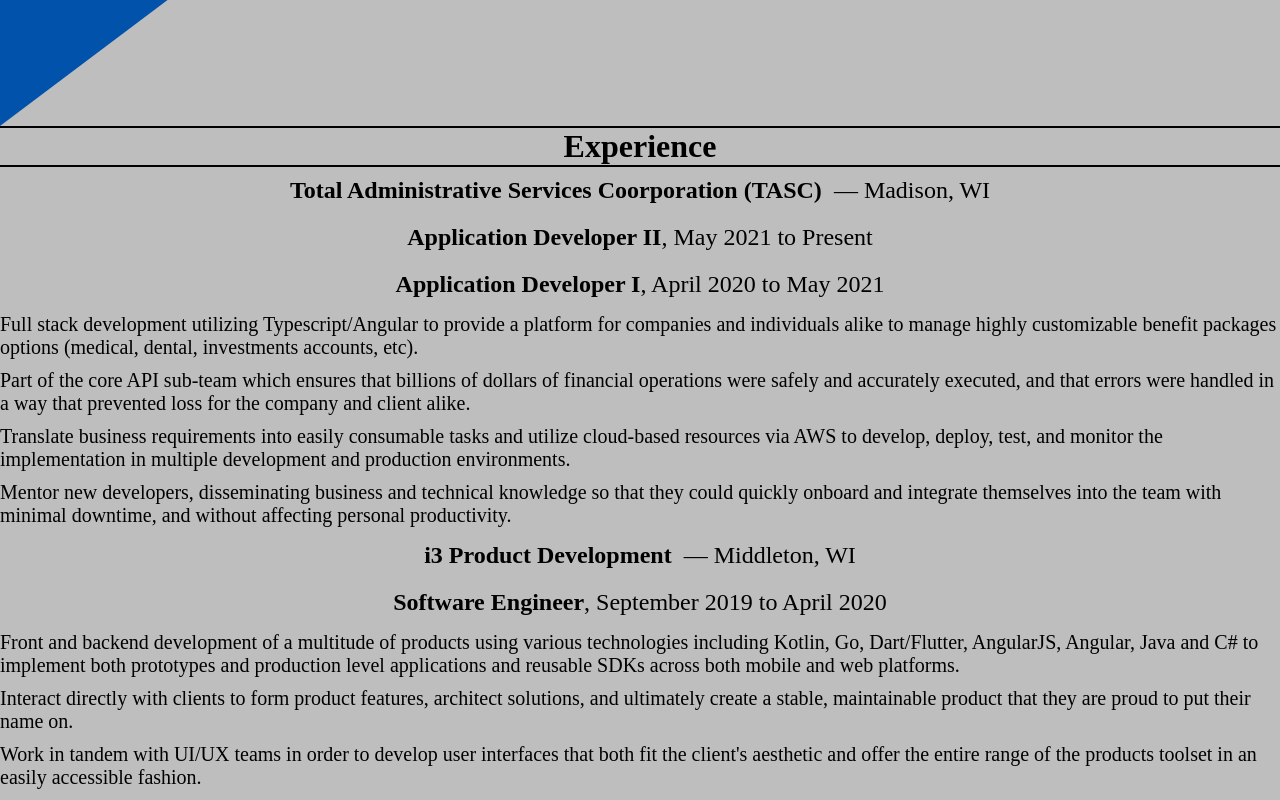
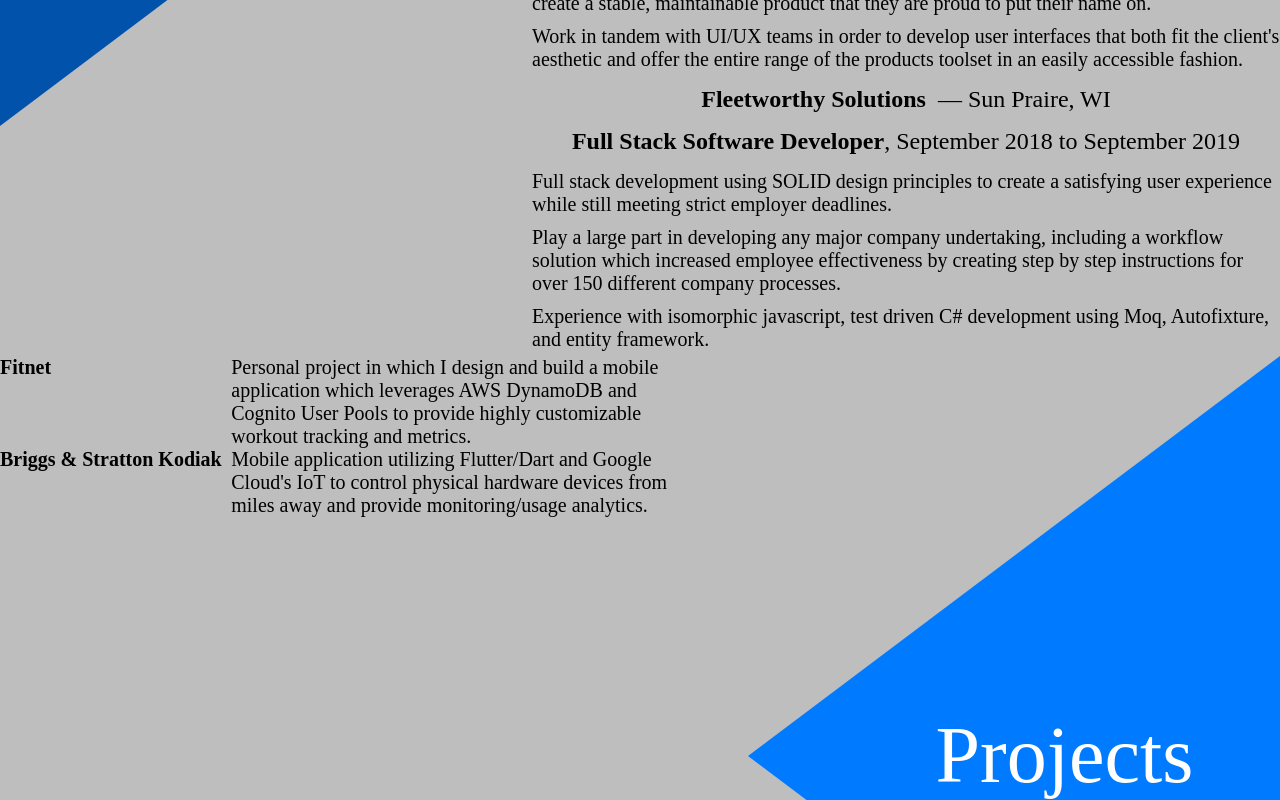
Before and after one commit to daniel-seaton/vue-resume, a Vue app: page / in a window 1280 px wide. Shown: the part 840-1640 px from the top of the page. Built offline with nearby package versions, Linux system fonts and the light colour scheme.

Commit message:
Adding animation to the sections; displaying section next to its title

```diff
--- a/package.json
+++ b/package.json
@@ -10,6 +10,7 @@
   },
   "dependencies": {
     "@types/uuid": "^8.3.4",
+    "aos": "^2.3.4",
     "emailjs-com": "^3.2.0",
     "moment": "^2.29.3",
     "pinia": "^2.0.13",
--- a/src/App.vue
+++ b/src/App.vue
@@ -15,6 +15,7 @@
 </template>
 
 <script lang="ts" setup>
+import AOS from 'aos';
   import AppHeader from '@/components/AppHeader.vue'
   import Section from '@/components/shared/Section.vue'
   import SelfDisplay from '@/components/SelfDisplay.vue'
@@ -24,7 +25,7 @@
   import { useJobsStore } from '@/stores/jobs'
   import { useContactsStore } from '@/stores/contacts'
   import { useProjectsStore } from '@/stores/projects'
-  import { computed } from '@vue/runtime-core'
+  import { computed, onMounted } from '@vue/runtime-core'
 
   const stores = {
     jobs: useJobsStore(),
@@ -35,6 +36,13 @@
   const self = computed(() => stores.contacts.self);
   const jobs = computed(() => stores.jobs.jobs);
   const projects = computed(() => stores.projects.projects);
+
+  onMounted(() => {
+    AOS.init({
+      anchorPlacement: 'center-center',
+      easing: 'ease-in',
+    })
+  })
 </script>
 
 <style lang="scss">
--- a/src/components/JobsDisplay/JobsDisplay.vue
+++ b/src/components/JobsDisplay/JobsDisplay.vue
@@ -1,6 +1,7 @@
 <template>
-    <div id="experience" class="Jobs-Display__title">Experience</div>
+    <div>
     <JobListItem v-for="job in jobs" :key="job.id" :job="job"/>
+    </div>
 </template>
 
 <script lang="ts" setup>
--- a/src/components/ProjectsDisplay.vue
+++ b/src/components/ProjectsDisplay.vue
@@ -1,8 +1,9 @@
 <template>
-    <div id="projects" class="Projects-Display__header">Projects</div>
-    <div class="Projects-Display__row" v-for="project in projects" :key="project.id">
-        <div class="Projects-Display__title"> {{project.title}} </div>
-        <div class="Projects-Display__desc"> {{project.description}} </div>
+    <div>
+        <div class="Projects-Display__row" v-for="project in projects" :key="project.id">
+            <div class="Projects-Display__title"> {{project.title}} </div>
+            <div class="Projects-Display__desc"> {{project.description}} </div>
+        </div>
     </div>
 </template>
 
--- a/src/components/shared/Section.vue
+++ b/src/components/shared/Section.vue
@@ -1,7 +1,7 @@
 <template>
-    <div class="Section__container">
+    <div class="Section__container" :style="style" data-aos="fade-in">
         <SectionHeader :id="id" :title="title" :reverse="reverseHeader"/>
-        <slot />
+        <slot/>
     </div>
 </template>
 
@@ -16,11 +16,13 @@
     }>()
 
     const title = computed(() => toDisplayValue(props.id))
+
+    const style = computed(() => `flex-direction: ${props.reverseHeader ? 'row-reverse': 'row'}`)
 </script>
 
 <style lang="scss">
 .Section__container {
     display: flex;
-    flex-direction: column;
+    flex-direction: row;
 }
 </style>
--- a/src/components/shared/SectionHeader.vue
+++ b/src/components/shared/SectionHeader.vue
@@ -1,9 +1,9 @@
 <template>
     <div class="Section-Header__container">
-        <div v-if="!reverse" class="Section-Header__arrow-right">
+        <div v-if="!reverse" class="Section-Header__arrow-right" data-aos="slide-left">
             <div class="Section-Header__arrow-label">{{ title }}</div>
         </div>
-        <div v-if="reverse" class="Section-Header__arrow-left">
+        <div v-if="reverse" class="Section-Header__arrow-left" data-aos="slide-right">
             <div class="Section-Header__arrow-label">{{ title }}</div>
         </div>
     </div>
@@ -24,6 +24,11 @@
 $font-size: 5em;
 $top-offset: -.575em;
 $left-offset: 50px;
+
+@keyframes slide {
+    from {float: left}
+    to {float:right}
+}
 
 .Section-Header__container {
     width: 100%;
@@ -60,7 +65,6 @@
     -moz-transform: rotate(360deg);
     -webkit-transform: rotate(360deg);
     -o-transform: rotate(360deg);
-
     div {
         left: $left-offset
     }
@@ -74,6 +78,5 @@
     color: white;
     top: $top-offset;
     font-size: $font-size;
-
 }
 </style>
--- a/src/main.ts
+++ b/src/main.ts
@@ -1,6 +1,7 @@
 import { createApp } from 'vue'
 import { createPinia } from 'pinia'
 import App from './App.vue'
+import 'aos/dist/aos.css';
 
 const pinia = createPinia()
 
```
Also changed, not shown: 1 other file (tests, documents, lock files or other folders).
